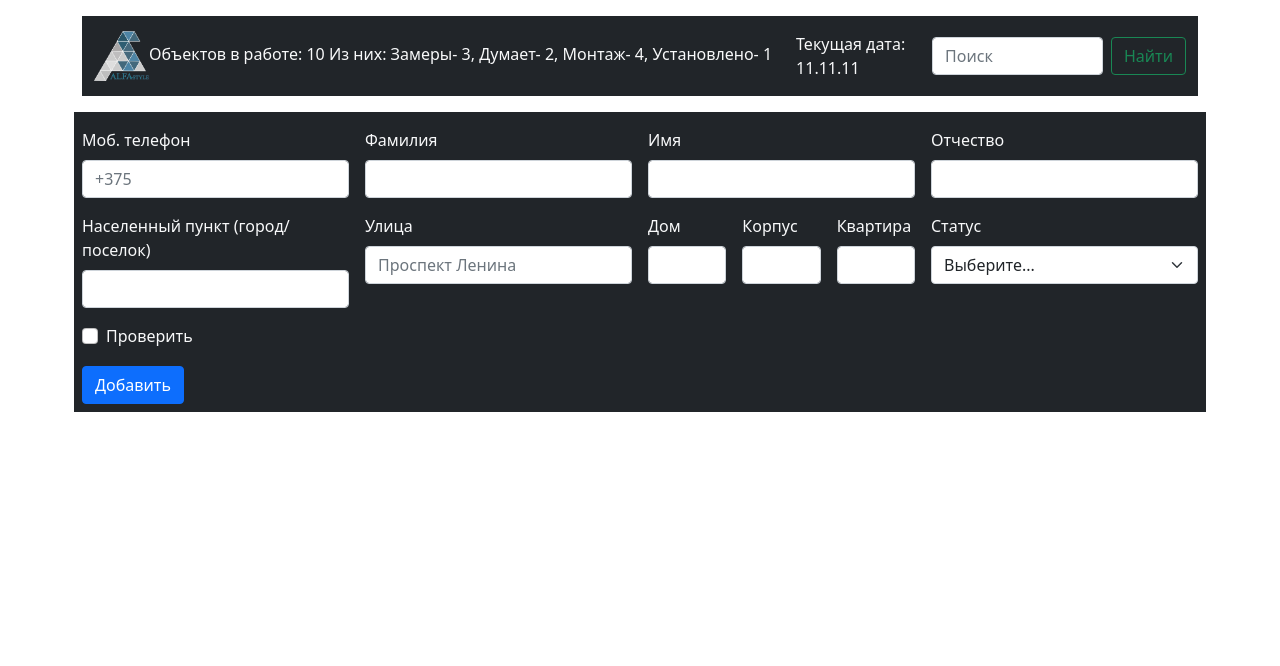
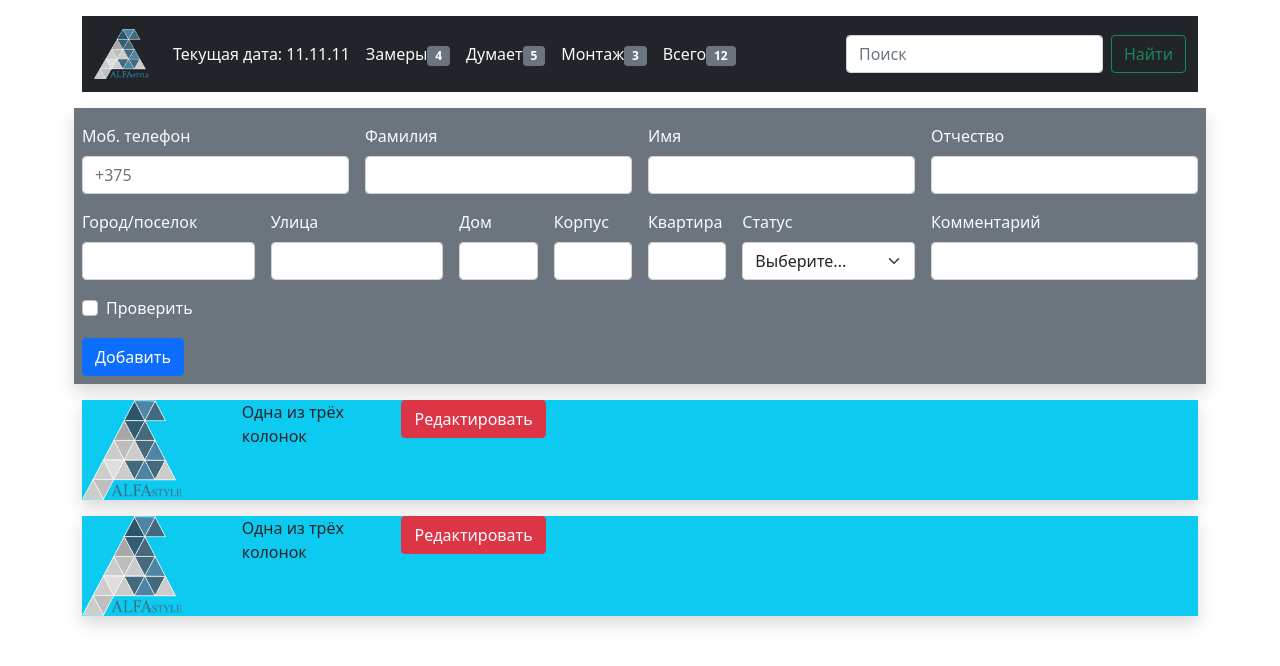
Before and after one commit to rdv123/zamer2.0, a React (Create React App) app: page / in a window 1280 px wide. Shown: the top 666 px of the page. Built offline with nearby package versions, Linux system fonts and the light colour scheme.

Commit message:
strukture

```diff
--- a/src/App.js
+++ b/src/App.js
@@ -1,18 +1,63 @@
 import logoA from './logoA.png';
+import { useState } from 'react';
 import './App.css';
 
 function App() {
+
+const [clients,setClient] = useState(
+  [
+    {
+      id:'1',
+      tel:'333333333',
+      date:'13.09.21',
+      marked: false,
+      clientName: {
+                  firstName:'Вася',
+                  lastName:'Пупкин',
+                  patronymic:'Иванович'
+                },
+      address:{
+                city:'Гродно',
+                street:'Советская',
+                home:'1',
+                housing:'2',
+                apartment:'33',
+              },
+      statusClient:'Замер'
+    },
+    {
+      id:'2',
+      tel:'4444444444',
+      date:'13.09.21',
+      marked: false,
+      clientName: {
+                  firstName:'Петя',
+                  lastName:'Иванов',
+                  patronymic:'Иванович'
+                },
+      address:{
+                city:'Гродно',
+                street:'Клецкова',
+                home:'33',
+                housing:'2',
+                apartment:'44',
+              },
+      statusClient:'Думает'
+    },
+  ]
+)
+
   return (
     <div className="container mt-3">
 
       <nav className="navbar navbar-expand-lg navbar-light bg-dark">
         <div className="container-fluid">
           <a className="navbar-brand fs-6 text-light" href="#">
-           <img src={logoA} width="55" height="50"/>Объектов в работе: {"10"} Из них: Замеры- {"3"}, Думает- {"2"}, Монтаж- {"4"}, Установлено- {"1"}
+           <img src={logoA} width="55" height="50"/>
           </a>
-          <button className="navbar-toggler" type="button" data-bs-toggle="collapse" data-bs-target="#navbarSupportedContent" aria-controls="navbarSupportedContent" aria-expanded="false" aria-label="Toggle navigation">
+          {/* <button className="navbar-toggler" type="button" data-bs-toggle="collapse" data-bs-target="#navbarSupportedContent" aria-controls="navbarSupportedContent" aria-expanded="false" aria-label="Toggle navigation">
             <span className="navbar-toggler-icon"></span>
-          </button>
+          </button> */}
           <div className="collapse navbar-collapse" id="navbarSupportedContent">
 
             <ul className="navbar-nav me-auto mb-2 mb-lg-0">
@@ -22,29 +67,47 @@ function App() {
               <li className="nav-item">
                 <a className="nav-link text-light" >Текущая дата: {"11.11.11"}</a>
               </li>
-              {/* <li classNameName="nav-item dropdown">
-                <a classNameName="nav-link dropdown-toggle" href="#" id="navbarDropdown" role="button" data-bs-toggle="dropdown" aria-expanded="false">
+              {/* <li className="nav-item dropdown">
+                <a className="nav-link dropdown-toggle" href="#" id="navbarDropdown" role="button" data-bs-toggle="dropdown" aria-expanded="false">
                   Dropdown
                 </a>
-                <ul classNameName="dropdown-menu" aria-labelledby="navbarDropdown">
-                  <li><a classNameName="dropdown-item" href="#">Action</a></li>
-                  <li><a classNameName="dropdown-item" href="#">Another action</a></li>
-                  <li><hr classNameName="dropdown-divider"/></li>
-                  <li><a classNameName="dropdown-item" href="#">Something else here</a></li>
+                <ul className="dropdown-menu" aria-labelledby="navbarDropdown">
+                  <li><a className="dropdown-item" href="#">Action</a></li>
+                  <li><a className="dropdown-item" href="#">Another action</a></li>
+                  <li><hr className="dropdown-divider"/></li>
+                  <li><a className="dropdown-item" href="#">Something else here</a></li>
                 </ul>
+              </li>*/}
+              <li className="nav-item">
+                <a className="nav-link disabled text-light" href="#" tabindex="-1" aria-disabled="true">Замеры
+                  <span class="badge bg-secondary">4</span>
+                </a>
               </li>
-              <li classNameName="nav-item">
-                <a classNameName="nav-link disabled" href="#" tabindex="-1" aria-disabled="true">Disabled</a>
-              </li> */}
+              <li className="nav-item">
+                <a className="nav-link disabled text-light" href="#" tabindex="-1" aria-disabled="true">Думает
+                  <span class="badge bg-secondary">5</span>
+                </a>
+              </li>
+              <li className="nav-item">
+                <a className="nav-link disabled text-light" href="#" tabindex="-1" aria-disabled="true">Монтаж
+                  <span class="badge bg-secondary">3</span>
+                </a>
+              </li>
+              <li className="nav-item">
+                <a className="nav-link disabled text-light" href="#" tabindex="-1" aria-disabled="true">Всего
+                  <span class="badge bg-secondary">12</span>
+                </a>
+              </li>
             </ul>
             <form className="d-flex ms-auto">
               <input className="form-control me-2" type="search" placeholder="Поиск" aria-label="Search"/>
               <button className="btn btn-outline-success" type="submit">Найти</button>
             </form>
+
           </div>
         </div>
       </nav>
-      <form className="row g-3 mt-3 text-light bg-dark">
+      <form className="row g-3 mt-3 text-light bg-secondary shadow">
         <div className="col-md-3">
           <label for="inputEmail4" className="form-label" >Моб. телефон</label>
           <input type="email" className="form-control" id="inputEmail4" placeholder="+375"/>
@@ -61,13 +124,13 @@ function App() {
           <label for="inputPassword4" className="form-label">Отчество</label>
           <input type="password" className="form-control" id="inputPassword4"/>
         </div>
-        <div className="col-md-3">
-          <label for="inputCity" className="form-label">Населенный пункт (город/поселок)</label>
+        <div className="col-md-2">
+          <label for="inputCity" className="form-label">Город/поселок</label>
           <input type="text" className="form-control" id="inputCity" placeholder=""/>
         </div>
-        <div className="col-md-3">
+        <div className="col-md-2">
           <label for="inputAddress" className="form-label">Улица</label>
-          <input type="text" className="form-control" id="inputAddress" placeholder="Проспект Ленина"/>
+          <input type="text" className="form-control" id="inputAddress" placeholder=""/>
         </div>
         <div className="col-md-1">
           <label for="inputState" className="form-label">Дом</label>
@@ -81,13 +144,7 @@ function App() {
           <label for="inputState" className="form-label">Квартира</label>
           <input type="text" className="form-control" id="inputCity" placeholder=""/>
         </div>
-
-        {/* <div className="col-12">
-          <label for="inputAddress2" className="form-label">Адрес 2</label>
-          <input type="text" className="form-control" id="inputAddress2" placeholder="Квартира"/>
-        </div> */}
-
-        <div className="col-md-3">
+        <div className="col-md-2">
           <label for="inputState" className="form-label">Статус</label>
           <select id="inputState" className="form-select">
             <option selected>Выберите...</option>
@@ -96,6 +153,10 @@ function App() {
             <option>Монтаж</option>
             <option>Установлен</option>
           </select>
+        </div>
+        <div className="col-md-3">
+          <label for="inputAddress" className="form-label">Комментарий</label>
+          <input type="text" className="form-control" id="inputAddress" placeholder=""/>
         </div>
         {/* <div className="col-md-2">
           <label for="inputZip" className="form-label">Индекс</label>
@@ -114,7 +175,46 @@ function App() {
         </div>
       </form>
 
-
+      <div>
+        <ul className="list-group">
+          {clients.map(
+            (client)=>
+              {
+                return (
+                          <div className='d-flex mt-3 shadow bg-info' key={client.id}>
+                            <div class="row">
+                              <div class="col-sm">
+                                <img src={logoA} width="100" height="100"/>
+                              </div>
+                              <div class="col-sm">
+                                Одна из трёх колонок
+                              </div>
+                              <div class="col-sm">
+                              <button
+                                  type="button"
+                                  className="btn btn-danger">
+                                  Редактировать
+                                </button>
+                              </div>
+                            </div>
+                            {/* <div className='mt-3 mb-3'>
+                              <img src={logoA} width="100" height="100"/>
+                              <div className="p-2 bg-light">
+                                вввввввввв
+                                <button
+                                  type="button"
+                                  className="btn btn-danger">
+                                  Редактировать
+                                </button>
+                              </div>
+                            </div> */}
+                          </div>
+                        )
+              }
+            )
+          }
+        </ul>
+      </div>
     </div>
   );
 }
```
Also changed, not shown: src/components/client.js (added).
